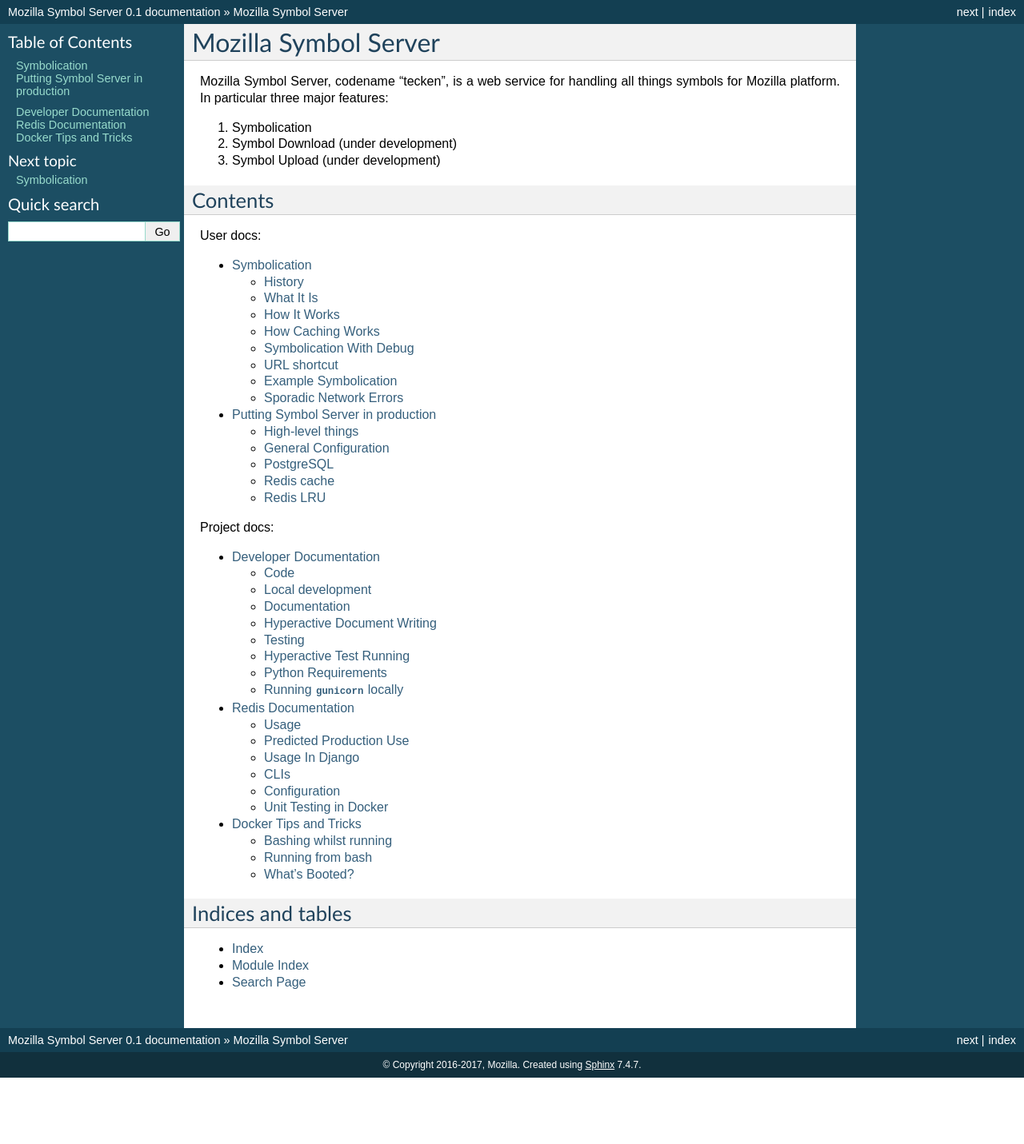
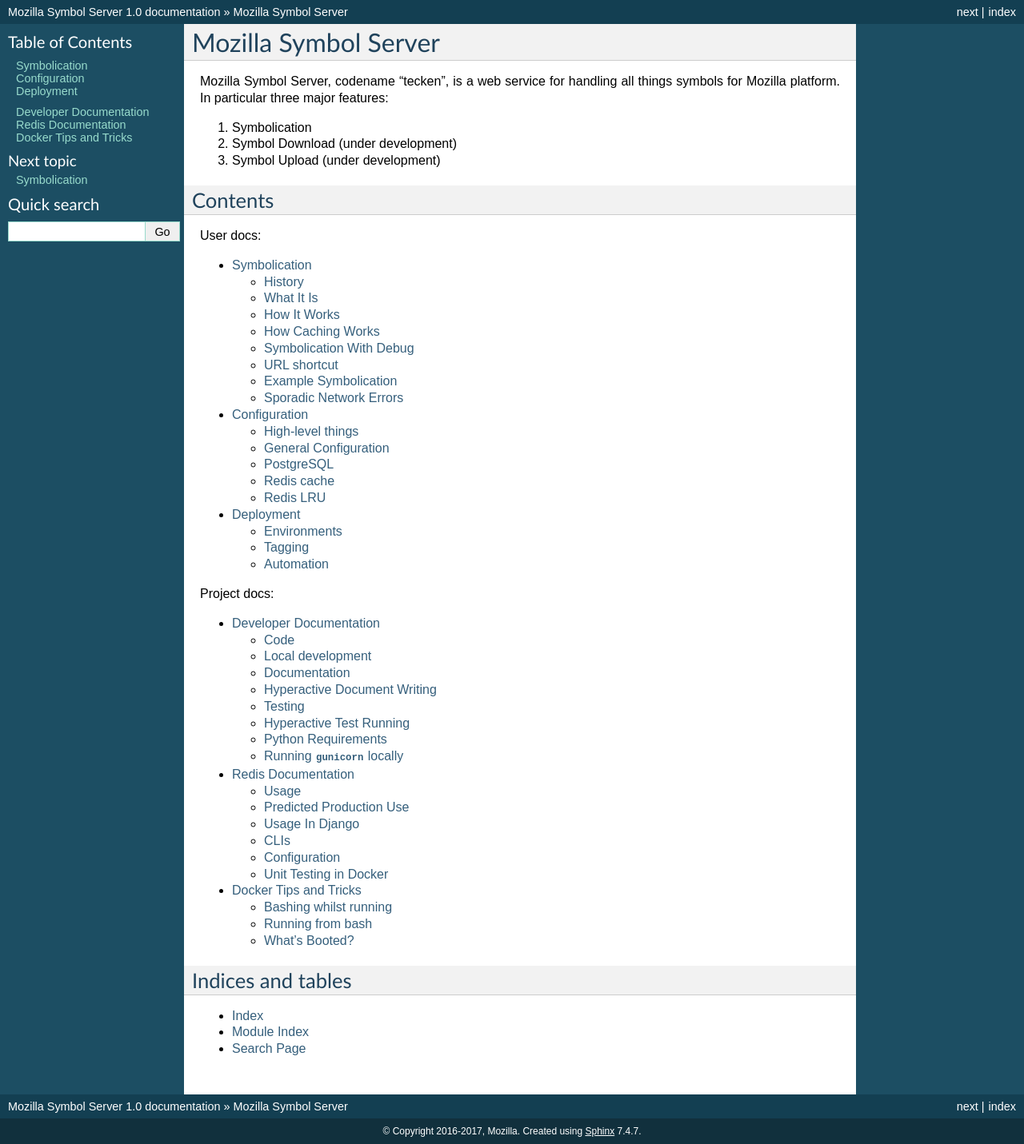
Before and after one commit to mozilla-services/tecken, a Sphinx documentation site: the page built from docs/index.rst, in a window 1280 px wide. Shown: the whole page at 80% size. Built offline with Sphinx 7.4.7, drawn with Linux system fonts in a browser that asks for light colours; before the commit the page ends 1348 px from its top, so only the background shows below that; part of the change alters nothing that is shown.

Commit message:
document how deployment works (#32)

```diff
--- a/docs/conf.py
+++ b/docs/conf.py
@@ -71,9 +71,9 @@ author = u'Mozilla'
 # built documents.
 #
 # The short X.Y version.
-version = u'0.1'
+version = u'1.0'
 # The full version, including alpha/beta/rc tags.
-release = u'0.1'
+release = u'1.0'
 
 # The language for content autogenerated by Sphinx. Refer to documentation
 # for a list of supported languages.
--- a/docs/deploy.rst
+++ b/docs/configuration.rst
@@ -1,6 +1,6 @@
-===================================
-Putting Symbol Server in production
-===================================
+=============
+Configuration
+=============
 
 .. contents::
 
--- /dev/null
+++ b/docs/deployment.rst
@@ -0,0 +1,63 @@
+==========
+Deployment
+==========
+
+.. contents::
+
+Environments
+============
+
+Mozilla Symbol Server is deployed in 3 different environments:
+
+1. Production (https://symbols.mozilla.org)
+
+2. Stage (DOMAIN TO BE DECIDED)
+
+3. Dev (DOMAIN TO BE DECIDED)
+
+The stage and production environments are only updated at manual and
+discrete points by the team. The dev environment is always up-to-date
+with the latest version (i.e. master on GitHub).
+
+All (manual) testing of features is expected to be done on the
+dev environment.
+
+
+Tagging
+=======
+
+Code is pushed to GitHub. On every push, CircleCI_ builds a
+"latest" build to `Docker Hub`_ as well as one based on the CircleCI
+build number and one based on any git tags.
+
+Git tagging is done manually by the team. The expected format is something
+like this::
+
+    git tag -s -a 2017.04.17 -m "Message about this release"
+
+The tag format isn't particularly important but it's useful to make it
+chronological in nature so it's easy to compare tags without having
+to dig deeper. The format is a date, but if there are more tags
+made on the same date, append a hyphen and a number. For example::
+
+    git tag -s -a 2017.04.17-2 -m "Fix for sudden problem"
+
+.. _CircleCI: https://circleci.com/gh/mozilla/tecken
+.. _`Docker Hub`: https://hub.docker.com/r/mozilla/tecken/
+
+Automation
+==========
+
+(THIS IS INCOMPLETE, BUT A GOOD PLAN)
+
+To make a tag run:
+
+.. code-block:: shell
+
+   $ make tag
+
+and it will guide you through create a git tag and having that pushed.
+
+Stage and production deployment requires that the development team
+communicates the desired git tag name to the Cloud OPs team.
+(MORE DETAILS ABOUT THIS TO COME)
--- a/docs/index.rst
+++ b/docs/index.rst
@@ -22,7 +22,8 @@ User docs:
    :maxdepth: 2
 
    symbolication
-   deploy
+   configuration
+   deployment
 
 
 Project docs:
```
